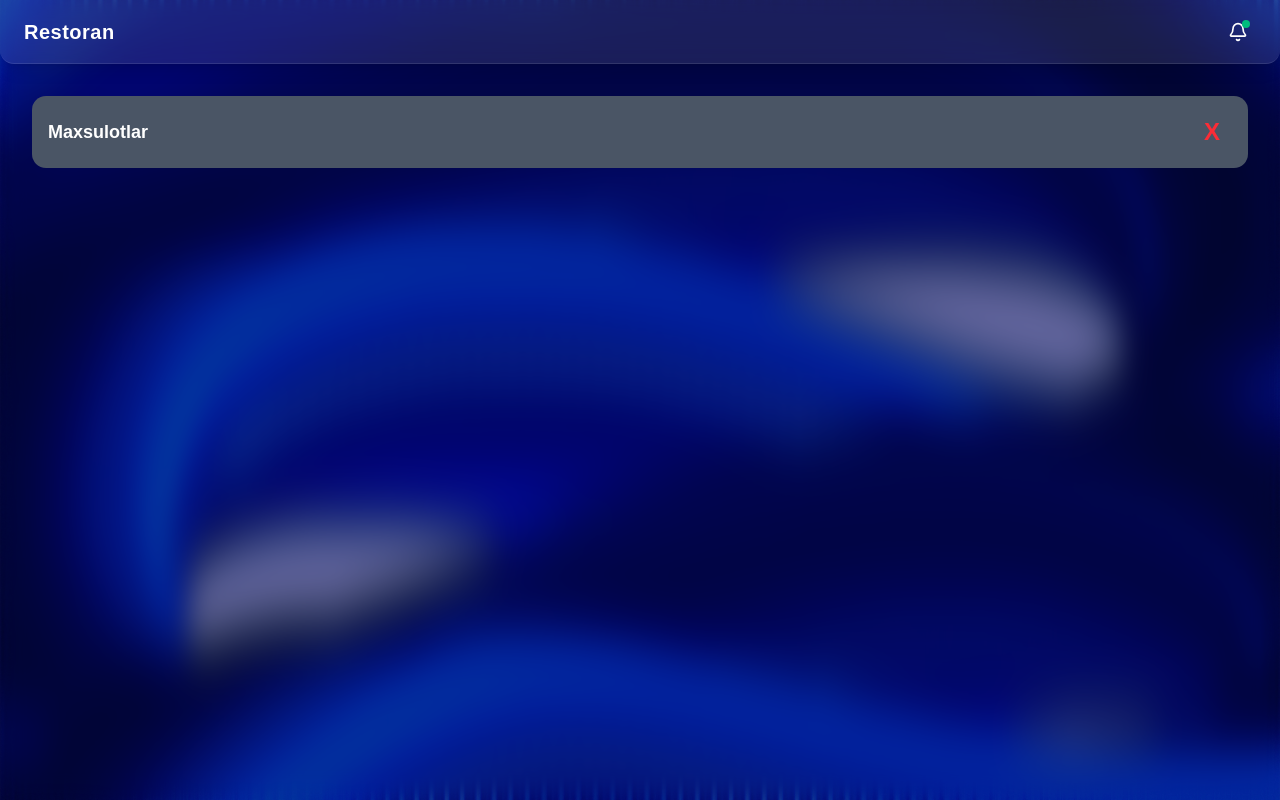
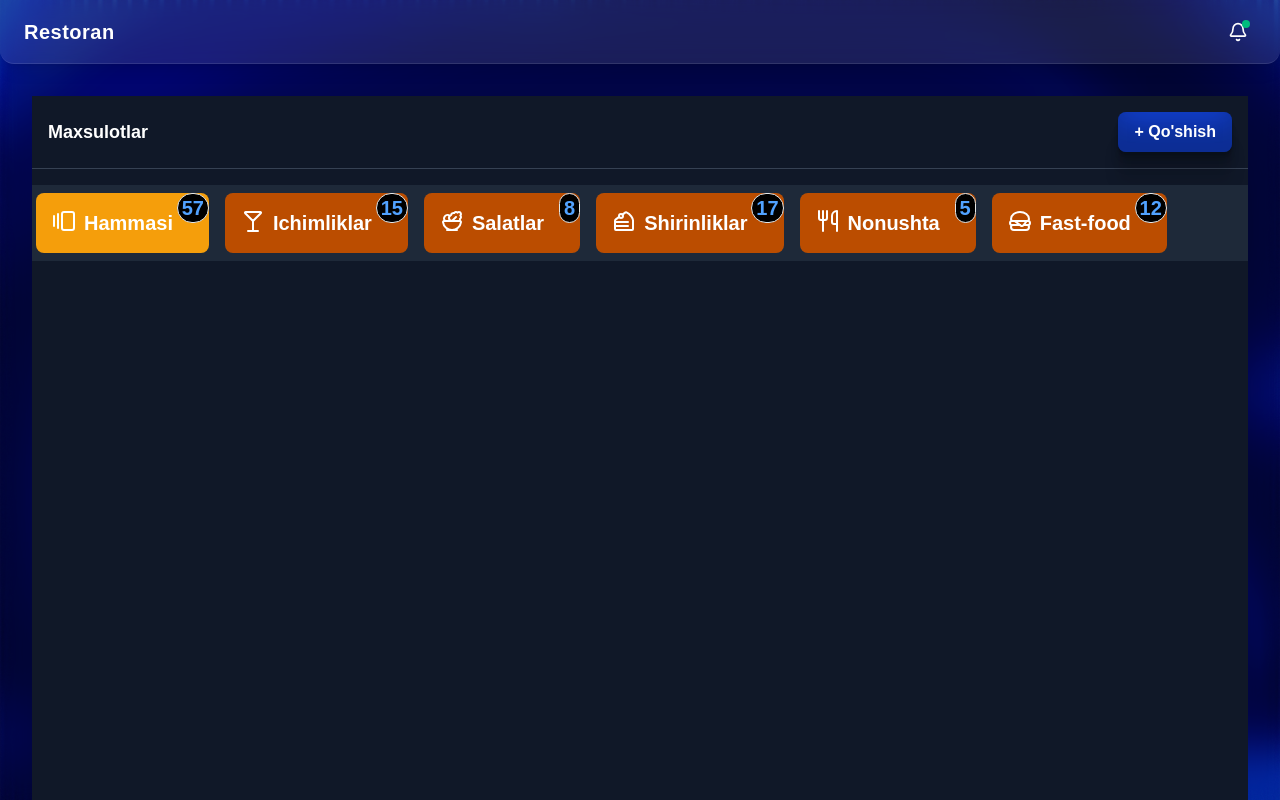
Before and after one commit to sherxonbek/restoran-frontend, a React app: page /admin/sozlamalar/maxsulotlar in a window 1280 px wide. Built offline with nearby package versions, Linux system fonts and the light colour scheme; no server answers; the HTML template or start-up script is replaced by a standard one.

Commit message:
maxsulot filtirlash qoshildi

```diff
--- a/src/components/navigation/MainLayout.jsx
+++ b/src/components/navigation/MainLayout.jsx
@@ -9,7 +9,7 @@ export default function MainLayout() {
 
       <Navbar />
 
-      <main className="flex-1 overflow-y-auto p-4 md:p-6 lg:p-8 pb-24 text-white">
+      <main className="flex-1 overflow-y-auto md:p-6 lg:p-8 text-white">
         <Outlet />
       </main>
 
--- a/src/pages/admin/Sozlamalar.jsx
+++ b/src/pages/admin/Sozlamalar.jsx
@@ -2,8 +2,12 @@ import { Wrench } from "lucide-react"
 import { Link } from "react-router-dom"
 
 function Sozlamalar() {
+
+
+
   return (
-    <div className="flex flex-col gap-4 justify-center items-center font-extrabold">
+    <>
+      <div className="grid grid-cols-2 gap-4 justify-center items-center font-extrabold">
         <Link
           to="/admin/sozlamalar/maxsulotlar"
           className="flex justify-center gap-3 items-center border w-full p-3 rounded-2xl btn-shadow bg-green-500"
@@ -12,12 +16,20 @@ function Sozlamalar() {
         ><Wrench />Zaxira maxsulotlar</Link>
         <Link className="flex justify-center gap-3 items-center border w-full p-3 rounded-2xl btn-shadow bg-blue-500"
         ><Wrench /> Oylik maoshlari</Link>
-      <div className="flex justify-center gap-3 items-center border w-full p-3 rounded-2xl btn-shadow bg-red-500">
-        <button className="border w-full p-3 rounded-2xl btn-shadow bg-blue-500"><span className="text-xl mr-2">🇺🇿</span> uz</button>
-        <button className="border w-full p-3 rounded-2xl btn-shadow bg-amber-400"><span className="text-xl mr-2">🇷🇺</span> ru</button>
-        <button className="border w-full p-3 rounded-2xl btn-shadow bg-green-500"><span className="text-xl mr-2">🇬🇧</span> en</button>
+
       </div>
+      <div className="flex justify-center border gap-3 mt-3 p-3 rounded-2xl btn-shadow bg-red-500">
+        <h1 className="text-white font-extrabold text-lg">
+          Dastur tilini tanlang
+        </h1>
+        <select name="" id="" className="bg-transparent text-green-500 font-extrabold text-lg outline-none">
+          <option value="uz" className="bg-gray-800 text-white rounded-2xl ">🇺🇿 O'zbek</option>
+          <option value="ru" className="bg-gray-800 text-white rounded-2xl ">🇷🇺 Русский</option>
+          <option value="en" className="bg-gray-800 text-white rounded-2xl ">🇬🇧 English</option>
+        </select>
       </div>
+    </>
+
   )
 }
 
--- a/src/pages/admin/Sozlamalar/Maxsulotlar.jsx
+++ b/src/pages/admin/Sozlamalar/Maxsulotlar.jsx
@@ -1,14 +1,78 @@
-import Close from "@/components/ui/Close"
+import { Hamburger, Martini, Salad, CakeSlice, Utensils, GalleryHorizontalEnd } from "lucide-react"
+import { useState } from "react"
 
 function Maxsulotlar() {
+    const [activeCategory, setActiveCategory] = useState("Hammasi")
 
-    const to = "/admin/sozlamalar"
+
+    const Maxsulotlar = [
+        {
+            id: 1,
+            category: "Hammasi",
+            icon: <GalleryHorizontalEnd />,
+            count: 57
+        },
+        {
+            id: 2,
+            category: "Ichimliklar",
+            icon: <Martini />,
+            count: 15
+        },
+        {
+            id: 3,
+            category: "Salatlar",
+            icon: <Salad />,
+            count: 8
+        },
+        {
+            id: 4,
+            category: "Shirinliklar",
+            icon: <CakeSlice />,
+            count: 17
+        },
+        {
+            id: 5,
+            category: "Nonushta",
+            icon: <Utensils />,
+            count: 5
+        },
+        {
+            id: 6,
+            category: "Fast-food",
+            icon: <Hamburger />,
+            count: 12
+        }
+    ]
+
     return (
-        <div className="flex flex-col w-full  bg-gray-600 rounded-xl p-4 gap-4">
-            <div className="flex justify-between items-center">
-                <h1 className="font-bold text-lg">Maxsulotlar</h1>
-                <Close to={to} />
+        <div className="flex flex-col w-full h-screen bg-gray-900 gap-4">
+            <div className="flex justify-between items-center p-4 border-b border-gray-700">
+                <h1 className="text-white font-extrabold text-lg">
+                    Maxsulotlar
+                </h1>
+                <button className="bg-blue-700 hover:bg-blue-600 text-white font-bold py-2 px-4 rounded-md btn-shadow">
+                    + Qo'shish
+                </button>
+            </div>
+            {/* Maxsulotlarni filtirlash */}
 
+            <div className="flex gap-4 px-1 py-2 bg-gray-800  overflow-x-auto ">
+                {
+                    Maxsulotlar.map((item) => {
+                        return (
+                            <div
+                                onClick={() => setActiveCategory(item.category)}
+                                key={item.id}
+                                className="relative flex gap-2 bg-amber-700 p-4  rounded-md font-bold text-xl"
+                                style={activeCategory === item.category ? { backgroundColor: "#f59e0b" } : {}}
+                            >
+                                {item.icon}
+                                <p className="text-white whitespace-nowrap mr-5">{item.category}</p>
+                                <p className="absolute top-0 right-0 border rounded-4xl px-1  bg-black text-blue-400 whitespace-nowrap">{item.count}</p>
+                            </div>
+                        )
+                    })
+                }
             </div>
         </div>
     )
--- a/src/pages/admin/Statistika.jsx
+++ b/src/pages/admin/Statistika.jsx
@@ -40,7 +40,7 @@ function Statistika() {
   const formatUzSum = (val) => `${(val / 1000).toLocaleString()} k`
 
   return (
-    <div className="p-4 space-y-6 text-white">
+    <div className="p-4 space-y-6 text-white  mb-15">
       <div className="relative grid grid-cols-2 gap-5">
         <button
           onClick={() => setIsOpen("kirm")}
--- a/src/server/Slice/roomSlice.js
+++ b/src/server/Slice/roomSlice.js
@@ -67,8 +67,6 @@ export const deleteTable = createAsyncThunk(
     "rooms/deleteTable",
     async ({ tableId, roomId }, { getState, rejectWithValue }) => {
         try {
-            // await axios.delete(`${TABLES_URL}/${roomId}/${tableId}`);
-            // Bu kod /tables/13/2 qilib yuboradi va MockAPI uni tushunmay 400 xato beradi
             await axios.delete(`${TABLES_URL}/${tableId}/`);
 
             const state = getState();
```
Lines whose indentation alone changed are shown as unchanged.
